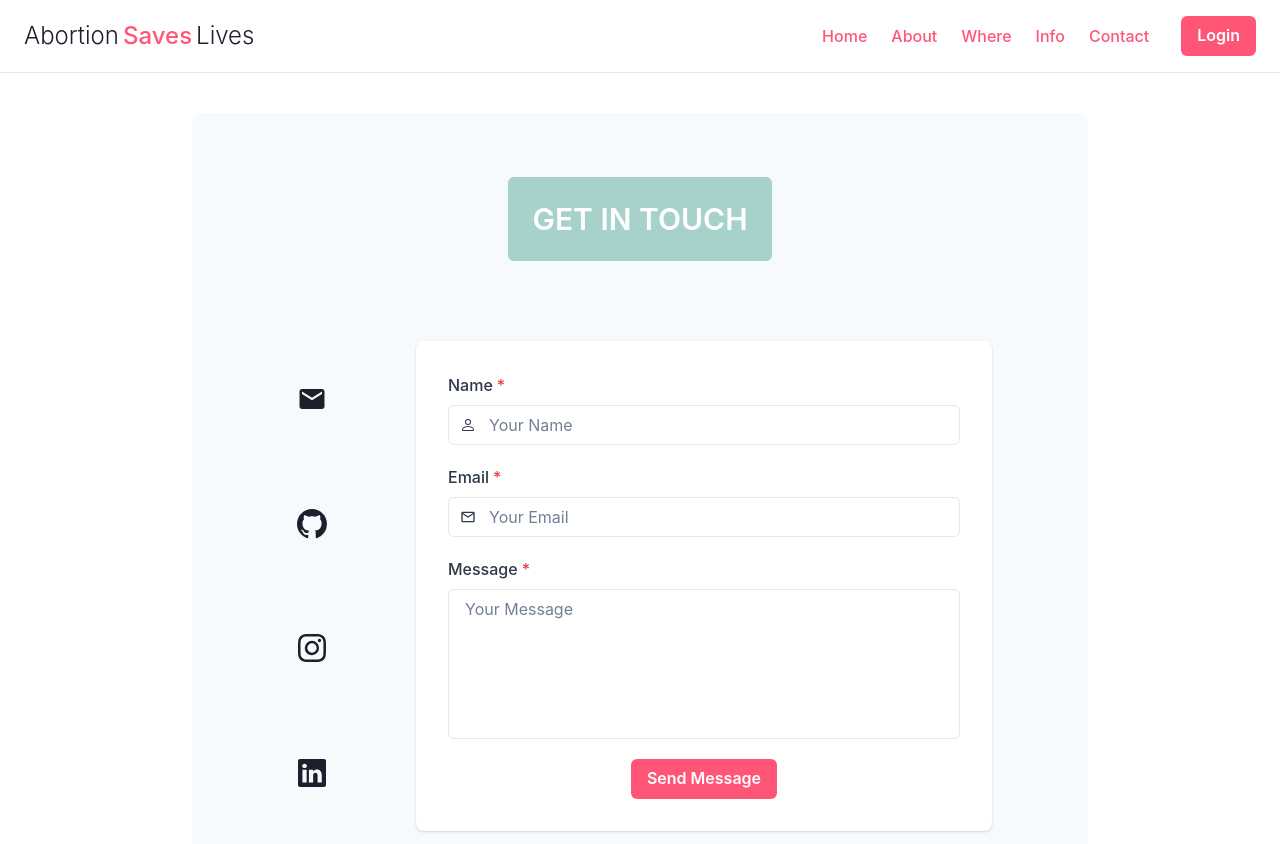
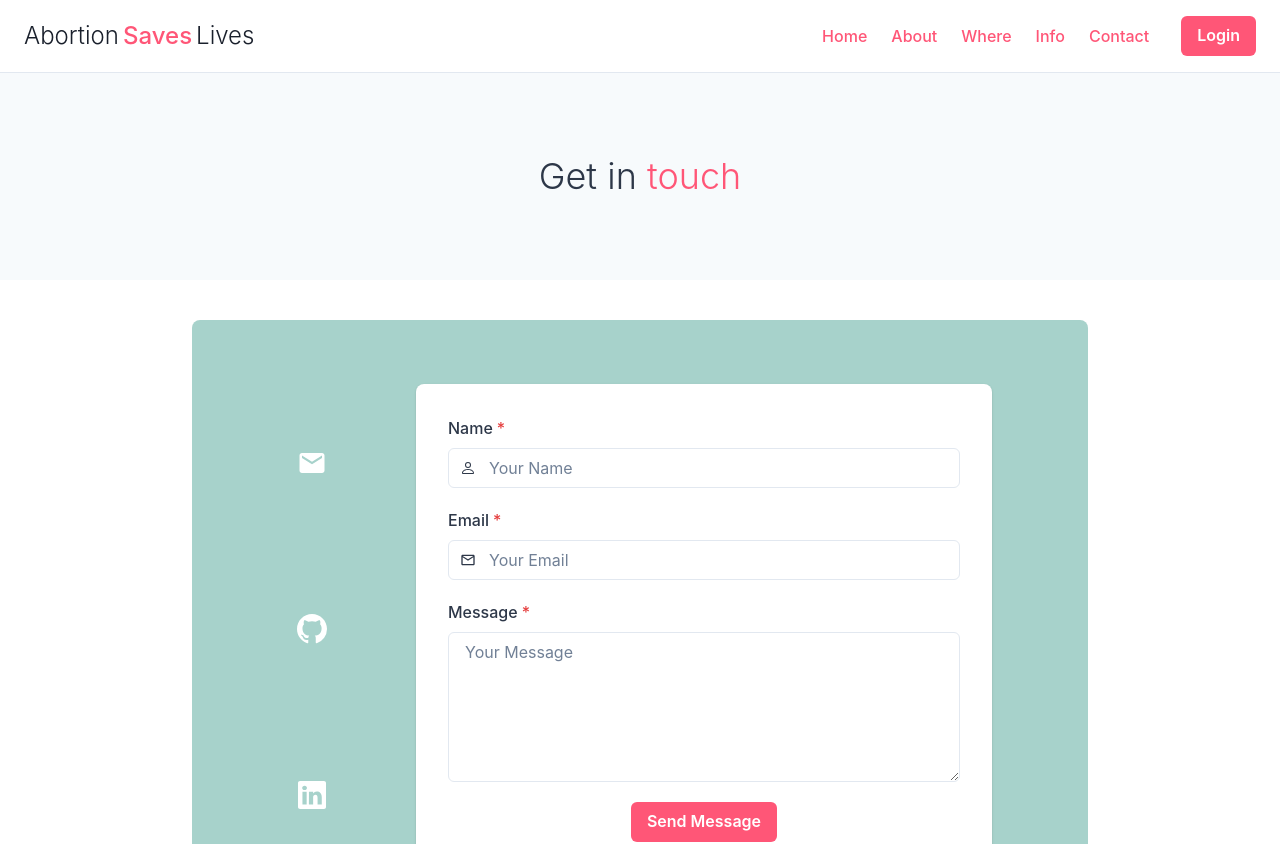
Before and after one commit to appolinefr/Abortion-saves-lives, a React (Create React App) app in the folder client/: page /contact in a window 1280 px wide. Shown: the top 844 px of the page. Built offline with nearby package versions, Linux system fonts and the light colour scheme.

Commit message:
added contactHero and updated contactform component

```diff
--- a/client/src/components/AboutAuthor/index.js
+++ b/client/src/components/AboutAuthor/index.js
@@ -43,8 +43,8 @@ export default function AboutAuthor() {
             I was very lucky. Not all woman are. There is still a lot of stigma
             and shame around abortion even in countries where they are legal. I
             wanted to create a safe space where people can discuss abortions and
-            share their experience to help others decide where they can get the
-            best abortion for them.
+            share their experience to help others decide where they can get an
+            abortion.
           </Text>
         </Stack>
       </SimpleGrid>
--- a/client/src/components/ContactForm/index.js
+++ b/client/src/components/ContactForm/index.js
@@ -4,7 +4,6 @@ import {
   Flex,
   FormControl,
   FormLabel,
-  Heading,
   IconButton,
   Input,
   InputGroup,
@@ -18,11 +17,11 @@ import {
   VStack,
 } from "@chakra-ui/react";
 import React from "react";
-import { BsGithub, BsLinkedin, BsPerson, BsInstagram } from "react-icons/bs";
+import { BsGithub, BsLinkedin, BsPerson } from "react-icons/bs";
 import { MdEmail, MdOutlineEmail } from "react-icons/md";
 
 export default function ContactFormWithSocialButtons() {
-  const { hasCopied, onCopy } = useClipboard("example@example.com");
+  const { hasCopied, onCopy } = useClipboard("appolinecogan@gmail.com");
 
   return (
     <Flex align="center" justify="center" id="contact">
@@ -30,24 +29,10 @@ export default function ContactFormWithSocialButtons() {
         borderRadius="lg"
         m={{ base: 5, md: 16, lg: 10 }}
         p={{ sm: 5, md: 10, lg: 16 }}
-        bg={useColorModeValue("gray.50", "gray.900")}
+        bg="#A7D2CB"
       >
         <Box w={{ base: "md", md: "xl", lg: "3xl" }}>
           <VStack spacing={{ base: 4, md: 8, lg: 20 }}>
-            <Heading
-              fontSize={{
-                base: "2xl",
-                md: "3xl",
-              }}
-              textTransform={"uppercase"}
-              color={"white"}
-              fontWeight={600}
-              bg={"#A7D2CB"}
-              p={6}
-              rounded={"md"}
-            >
-              Get in Touch
-            </Heading>
             <Stack
               spacing={{ base: 4, md: 8, lg: 20 }}
               direction={{ base: "column", md: "row" }}
@@ -67,6 +52,7 @@ export default function ContactFormWithSocialButtons() {
                     variant="ghost"
                     size="lg"
                     fontSize="3xl"
+                    color={"white"}
                     icon={<MdEmail />}
                     _hover={{
                       bg: "#FF5677",
@@ -83,21 +69,8 @@ export default function ContactFormWithSocialButtons() {
                     variant="ghost"
                     size="lg"
                     fontSize="3xl"
+                    color={"white"}
                     icon={<BsGithub />}
-                    _hover={{
-                      bg: "#FF5677",
-                      color: useColorModeValue("white", "gray.700"),
-                    }}
-                    isRound
-                  />
-                </Link>
-
-                <Link href="#">
-                  <IconButton
-                    aria-label="twitter"
-                    variant="ghost"
-                    size="lg"
-                    icon={<BsInstagram size="28px" />}
                     _hover={{
                       bg: "#FF5677",
                       color: useColorModeValue("white", "gray.700"),
@@ -111,6 +84,7 @@ export default function ContactFormWithSocialButtons() {
                     aria-label="linkedin"
                     variant="ghost"
                     size="lg"
+                    color={"white"}
                     icon={<BsLinkedin size="28px" />}
                     _hover={{
                       bg: "#FF5677",
@@ -162,7 +136,6 @@ export default function ContactFormWithSocialButtons() {
                       name="message"
                       placeholder="Your Message"
                       rows={6}
-                      resize="none"
                       focusBorderColor="#FF5677"
                     />
                   </FormControl>
@@ -172,7 +145,6 @@ export default function ContactFormWithSocialButtons() {
                     _hover={{
                       bg: "#A7D2CB",
                     }}
-                    isFullWidth
                   >
                     Send Message
                   </Button>
--- /dev/null
+++ b/client/src/components/ContactHero/index.js
@@ -0,0 +1,42 @@
+import {
+  Box,
+  Heading,
+  Container,
+  Stack,
+  useColorModeValue,
+  Text,
+} from "@chakra-ui/react";
+
+const styles = {
+  color: "#FF5677",
+};
+
+export default function AboutHero() {
+  return (
+    <>
+      <Container
+        maxW={"10xl"}
+        bg={useColorModeValue("gray.50", "gray.900")}
+        color={useColorModeValue("gray.700", "gray.200")}
+      >
+        <Stack
+          as={Box}
+          textAlign={"center"}
+          spacing={{ base: 8, md: 14 }}
+          py={{ base: 14, md: 20 }}
+        >
+          <Heading
+            fontWeight={300}
+            fontSize={{ base: "3xl", sm: "3xl", md: "4xl" }}
+            lineHeight={"130%"}
+          >
+            Get in&nbsp;
+            <Text as={"span"} color={styles.color}>
+              touch
+            </Text>
+          </Heading>
+        </Stack>
+      </Container>
+    </>
+  );
+}
--- a/client/src/pages/Contact/index.js
+++ b/client/src/pages/Contact/index.js
@@ -1,10 +1,11 @@
 import React from "react";
 
 import FormContact from "../../components/ContactForm";
-
+import ContactHero from "../../components/ContactHero";
 export default function Contact() {
   return (
     <main>
+      <ContactHero />
       <FormContact />
     </main>
   );
```
